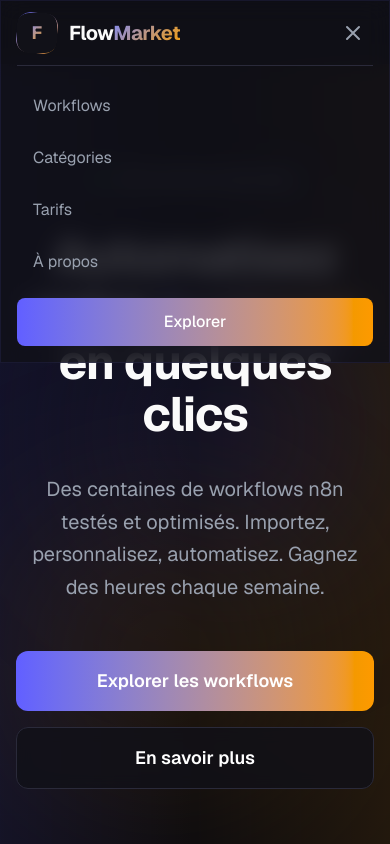
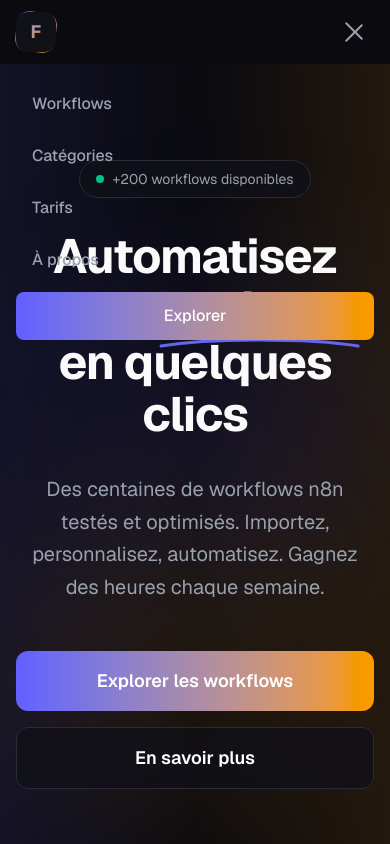
Before and after one commit to haytamnajim/FlowMarket, a Next.js app: page / in a window 390 px wide. Both pictures are taken after a click on the button "Menu". Shown: the top 844 px of the page. Built offline with nearby package versions, Linux system fonts and the light colour scheme.

Commit message:
feat: improve navbar with modern design and interactions
- Add scroll effect (glass background on scroll)
- Add active page indicator
- Improve hover animations
- Better mobile menu with smooth transitions
- Add hamburger animation

```diff
--- a/src/components/Header.tsx
+++ b/src/components/Header.tsx
@@ -1,51 +1,81 @@
 "use client";
 
 import Link from "next/link";
-import { useState } from "react";
+import { usePathname } from "next/navigation";
+import { useState, useEffect } from "react";
+import Icon from "./Icon";
+
+const navItems = [
+  { href: "/workflows", label: "Workflows" },
+  { href: "/categories", label: "Catégories" },
+  { href: "/pricing", label: "Tarifs" },
+  { href: "/about", label: "À propos" },
+];
 
 export default function Header() {
   const [isMenuOpen, setIsMenuOpen] = useState(false);
+  const [isScrolled, setIsScrolled] = useState(false);
+  const pathname = usePathname();
+
+  useEffect(() => {
+    const handleScroll = () => {
+      setIsScrolled(window.scrollY > 20);
+    };
+    window.addEventListener("scroll", handleScroll);
+    return () => window.removeEventListener("scroll", handleScroll);
+  }, []);
 
   return (
-    <header className="fixed top-0 left-0 right-0 z-50 glass">
+    <header
+      className={`fixed top-0 left-0 right-0 z-50 transition-all duration-300 ${
+        isScrolled
+          ? "glass shadow-lg shadow-black/20"
+          : "bg-transparent"
+      }`}
+    >
       <div className="max-w-7xl mx-auto px-4 sm:px-6 lg:px-8">
-        <div className="flex justify-between items-center h-16">
+        <div className="flex justify-between items-center h-16 md:h-20">
           {/* Logo */}
           <Link href="/" className="flex items-center gap-3 group">
             <div className="relative w-10 h-10">
-              <div className="absolute inset-0 bg-gradient-to-br from-indigo-500 to-amber-500 rounded-xl rotate-6 group-hover:rotate-12 transition-transform" />
+              <div className="absolute inset-0 bg-gradient-to-br from-indigo-500 to-amber-500 rounded-xl rotate-6 group-hover:rotate-12 transition-transform duration-300" />
               <div className="absolute inset-0 bg-[#111118] rounded-xl flex items-center justify-center">
                 <span className="text-lg font-bold gradient-text">F</span>
               </div>
             </div>
-            <span className="text-xl font-bold tracking-tight">
+            <span className="text-xl font-bold tracking-tight hidden sm:block">
               Flow<span className="gradient-text">Market</span>
             </span>
           </Link>
 
           {/* Navigation Desktop */}
           <nav className="hidden md:flex items-center gap-1">
-            {[
-              { href: "/workflows", label: "Workflows" },
-              { href: "/categories", label: "Catégories" },
-              { href: "/pricing", label: "Tarifs" },
-              { href: "/about", label: "À propos" },
-            ].map((item) => (
+            {navItems.map((item) => {
+              const isActive = pathname === item.href;
+              return (
                 <Link
                   key={item.href}
                   href={item.href}
-                className="px-4 py-2 text-sm text-gray-400 hover:text-white rounded-lg hover:bg-white/5 transition-all"
+                  className={`relative px-4 py-2 text-sm font-medium rounded-lg transition-all duration-200 ${
+                    isActive
+                      ? "text-white"
+                      : "text-gray-400 hover:text-white hover:bg-white/5"
+                  }`}
                 >
                   {item.label}
+                  {isActive && (
+                    <span className="absolute bottom-0 left-1/2 -translate-x-1/2 w-1 h-1 bg-gradient-to-r from-indigo-500 to-amber-500 rounded-full" />
+                  )}
                 </Link>
-            ))}
+              );
+            })}
           </nav>
 
           {/* CTA */}
           <div className="hidden md:flex items-center gap-3">
             <Link
               href="/workflows"
-              className="btn-shine relative px-5 py-2.5 bg-gradient-to-r from-indigo-500 to-amber-500 text-white rounded-lg font-medium text-sm hover:shadow-lg hover:shadow-indigo-500/25 transition-all"
+              className="btn-shine relative px-5 py-2.5 bg-gradient-to-r from-indigo-500 to-amber-500 text-white rounded-lg font-medium text-sm hover:shadow-lg hover:shadow-indigo-500/25 transition-all duration-200"
             >
               Explorer
             </Link>
@@ -53,46 +83,63 @@
 
           {/* Mobile menu button */}
           <button
-            className="md:hidden p-2 text-gray-400 hover:text-white"
+            className="md:hidden p-2 text-gray-400 hover:text-white rounded-lg hover:bg-white/5 transition-all"
             onClick={() => setIsMenuOpen(!isMenuOpen)}
+            aria-label="Menu"
           >
-            <svg className="w-6 h-6" fill="none" stroke="currentColor" viewBox="0 0 24 24">
-              {isMenuOpen ? (
-                <path strokeLinecap="round" strokeLinejoin="round" strokeWidth={2} d="M6 18L18 6M6 6l12 12" />
-              ) : (
-                <path strokeLinecap="round" strokeLinejoin="round" strokeWidth={2} d="M4 6h16M4 12h16M4 18h16" />
-              )}
-            </svg>
+            <div className="w-6 h-5 relative flex flex-col justify-between">
+              <span
+                className={`w-full h-0.5 bg-current rounded transition-all duration-300 ${
+                  isMenuOpen ? "rotate-45 translate-y-2" : ""
+                }`}
+              />
+              <span
+                className={`w-full h-0.5 bg-current rounded transition-all duration-300 ${
+                  isMenuOpen ? "opacity-0" : ""
+                }`}
+              />
+              <span
+                className={`w-full h-0.5 bg-current rounded transition-all duration-300 ${
+                  isMenuOpen ? "-rotate-45 -translate-y-2" : ""
+                }`}
+              />
+            </div>
           </button>
         </div>
 
         {/* Mobile menu */}
-        {isMenuOpen && (
-          <div className="md:hidden py-4 border-t border-[#2a2a3a]">
-            <nav className="flex flex-col gap-1">
-              {[
-                { href: "/workflows", label: "Workflows" },
-                { href: "/categories", label: "Catégories" },
-                { href: "/pricing", label: "Tarifs" },
-                { href: "/about", label: "À propos" },
-              ].map((item) => (
+        <div
+          className={`md:hidden overflow-hidden transition-all duration-300 ${
+            isMenuOpen ? "max-h-96 opacity-100" : "max-h-0 opacity-0"
+          }`}
+        >
+          <nav className="py-4 space-y-1">
+            {navItems.map((item) => {
+              const isActive = pathname === item.href;
+              return (
                 <Link
                   key={item.href}
                   href={item.href}
-                  className="px-4 py-3 text-gray-400 hover:text-white hover:bg-white/5 rounded-lg transition-all"
+                  onClick={() => setIsMenuOpen(false)}
+                  className={`block px-4 py-3 rounded-lg font-medium transition-all ${
+                    isActive
+                      ? "text-white bg-gradient-to-r from-indigo-500/10 to-amber-500/10 border border-indigo-500/20"
+                      : "text-gray-400 hover:text-white hover:bg-white/5"
+                  }`}
                 >
                   {item.label}
                 </Link>
-              ))}
+              );
+            })}
             <Link
               href="/workflows"
-                className="mt-2 px-4 py-3 bg-gradient-to-r from-indigo-500 to-amber-500 text-white rounded-lg font-medium text-center"
+              onClick={() => setIsMenuOpen(false)}
+              className="block mt-2 px-4 py-3 bg-gradient-to-r from-indigo-500 to-amber-500 text-white rounded-lg font-medium text-center"
             >
               Explorer
             </Link>
           </nav>
         </div>
-        )}
       </div>
     </header>
   );
```
Lines whose indentation alone changed are shown as unchanged.
